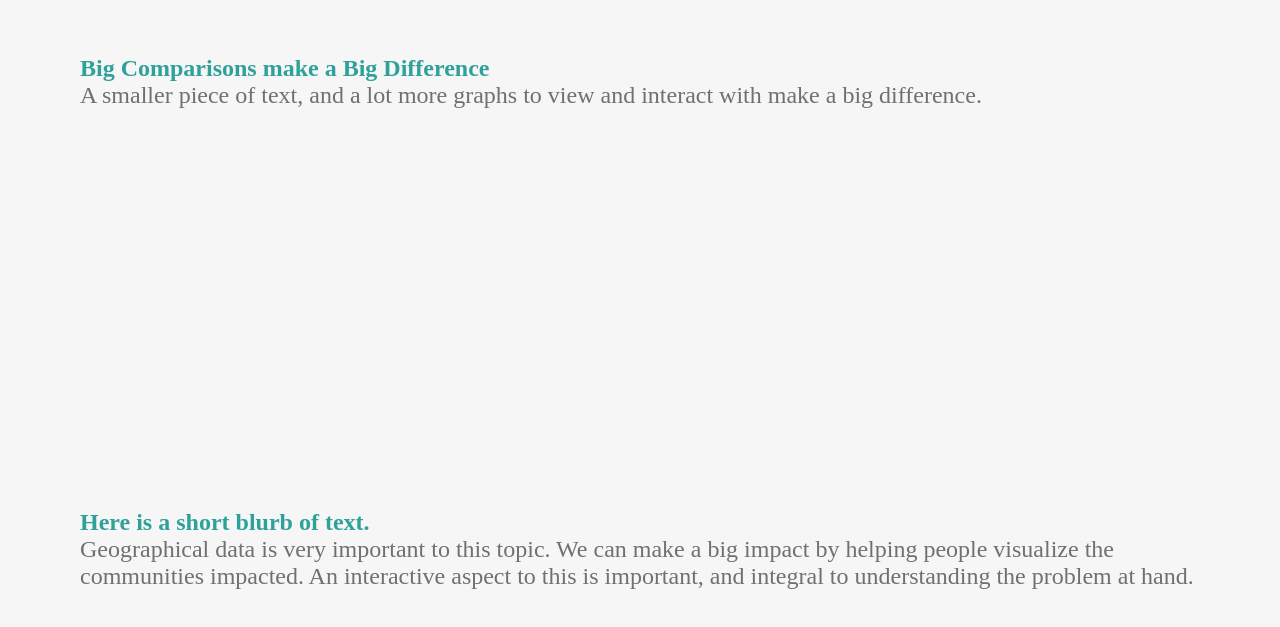
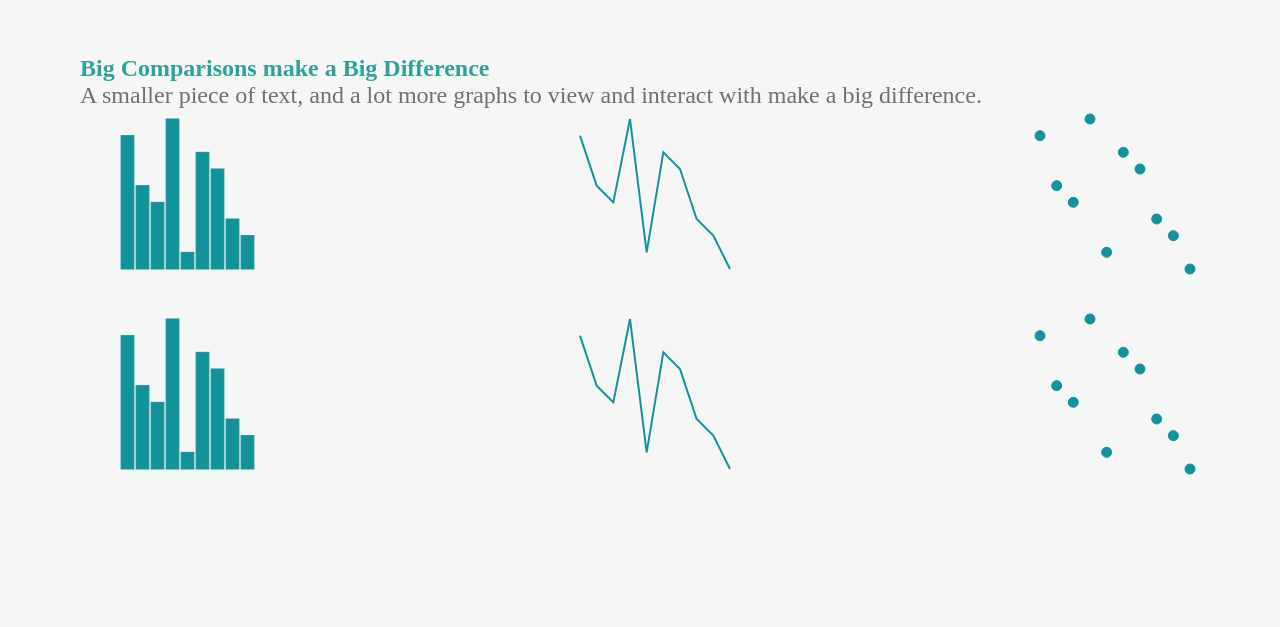
Before and after one commit to Chicago-Lead-Impact/lead-impact, a Next.js app: page / in a window 1280 px wide. Shown: the part 1401-2028 px from the top of the page. Built offline with nearby package versions, Linux system fonts and the light colour scheme.

Commit message:
Add react-vis library and dummy graphs.

```diff
--- a/package.json
+++ b/package.json
@@ -20,6 +20,10 @@
     "react-dom": "18.2.0",
     "react-hook-form": "^7.43.9",
     "react-intersection-observer": "^9.4.3",
+    "react-vis": "^1.11.12",
     "typescript": "5.0.2"
+  },
+  "devDependencies": {
+    "@types/react-vis": "^1.11.11"
   }
 }
--- a/src/pages/index.tsx
+++ b/src/pages/index.tsx
@@ -1,10 +1,13 @@
 import { useEffect } from "react";
 import { motion, useAnimation } from "framer-motion";
 import { useInView } from "react-intersection-observer";
+import { XYPlot, LineSeries, VerticalBarSeries,MarkSeries } from 'react-vis';
+import "react-vis/dist/style.css";
+
 
 const boxVariants = {
-  visible: { opacity: 1, scale: 1, transition: { duration: 1, delay: 0.6,} },
-  hidden: { opacity: 0, scale: 0.9},
+  visible: { opacity: 1, scale: 1, transition: { duration: 1, delay: 0.6, } },
+  hidden: { opacity: 0, scale: 0.9 },
 };
 
 const Box = ({ children }: any) => {
@@ -31,6 +34,34 @@ const Box = ({ children }: any) => {
     </motion.div>
   );
 };
+
+const Graph1 = () => {
+  const data = [
+    { x: 0, y: 8 },
+    { x: 1, y: 5 },
+    { x: 2, y: 4 },
+    { x: 3, y: 9 },
+    { x: 4, y: 1 },
+    { x: 5, y: 7 },
+    { x: 6, y: 6 },
+    { x: 7, y: 3 },
+    { x: 8, y: 2 },
+    { x: 9, y: 0 }
+  ];
+  return (
+    <div className="graphs">
+      <XYPlot height={200} width={200}>
+        <VerticalBarSeries barWidth={1} data={data}/>
+      </XYPlot>
+      <XYPlot height={200} width={200}>
+        <LineSeries data={data} />
+      </XYPlot>
+      <XYPlot height={200} width={200}>
+        <MarkSeries data={data} />
+      </XYPlot>
+    </div>
+  );
+}
 
 export default function App() {
   return (
@@ -60,6 +91,8 @@ export default function App() {
         <div className="text">
           A smaller piece of text, and a lot more graphs to view and interact with make a big difference.
         </div>
+        <Graph1 />
+        <Graph1 />
       </Box>
       <Box>
         <h2>
--- a/src/styles/globals.css
+++ b/src/styles/globals.css
@@ -138,8 +138,8 @@ h2 {
   margin-right: 10vh;
 }
 
-/* @media (prefers-color-scheme: dark) {
-  html {
-    color-scheme: dark;
-  }
-} */
+.graphs {
+  display: flex;
+  flex-direction: row;
+  justify-content: space-between;
+}
```
Also changed, not shown: 1 other file (tests, documents, lock files or other folders).
